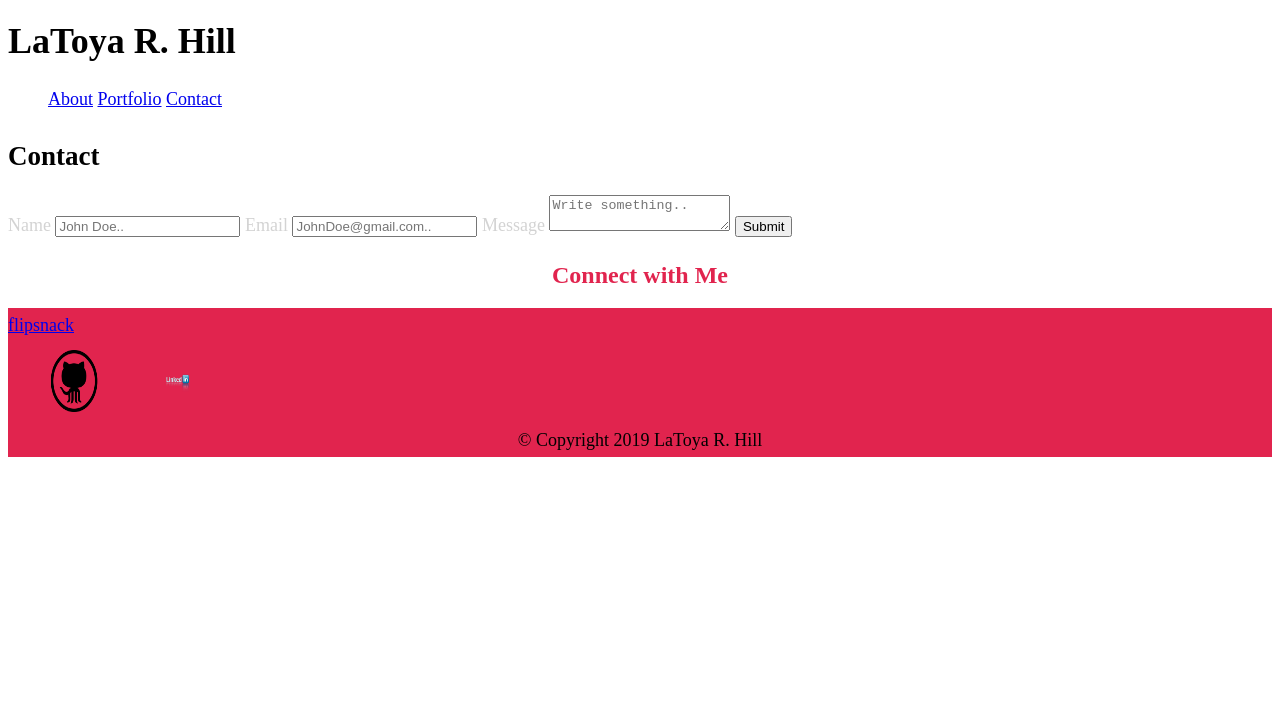
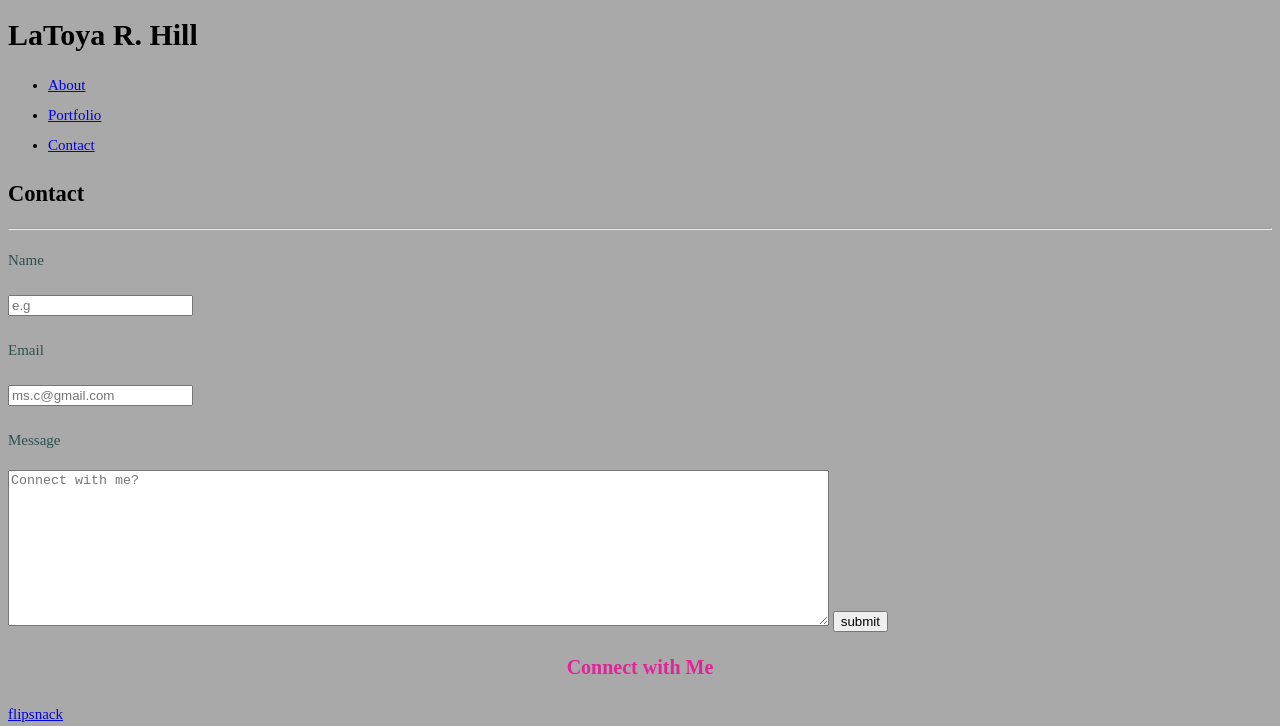
Before and after one commit to lilliejack05/Employer-Ready, a plain HTML site: page contact.html in a window 1280 px wide. Shown: the top 726 px of the page. Drawn offline with nearby package versions, Linux system fonts and the light colour scheme; files that its build step writes are made by us from their sources.

Commit message:
changed files

```diff
--- a/assets/style.css
+++ b/assets/css/style.css
@@ -2,32 +2,32 @@
     align-content: center;
 }
 .panel-body {
-    background: #e1244e;
+    background:;
     align-content: center;
     padding-left: 0px;
 
 }
 
 body {
-    background: url(../assets/images/background.png);
-    font-size: 18px;
-    line-height: 34px;
+    background: darkgrey;
+    font-size: 15px;
+    line-height: 30px;
 
 }
 
 .page-header,
 .panel-title {
-    color: #e1244e;
+    color: #e12498;
 
 }
 
 .panel-title {
     text-align: center;
-    font-size: 24px;
+    font-size: 20px;
 }
 
 p, label {
-    color: lightgray;
+    color: darkslategray;
 }
 
 .footer {
@@ -37,46 +37,46 @@ p, label {
 }
 
 .color {
-    background-color: #e1244e;
+    background-color: #e12498;
 }
-
 
 .author-image {
     width: 200px;
     height: auto;
     margin-top: 10px;
     float: left;
-    margin-right: 15px;
+    margin-right: 10px;
     margin-bottom: 10px;
 }
 
 h3 {
     border-bottom: 0;
-    background: #e1244e;
+    background: darkgray;
     color: #fff;
     text-align: center;
     position: absolute;
-    bottom: 20px;
+    bottom: 10px;
     padding: 10px;
-    width: 51.5%;
-    line-height: 20px;
+    width: 30.0%;
+    line-height: 10px;
     margin-bottom: 0;
-    font-weight: 300;
+    font-weight: 200;
     float: left;
 }
 
-.img-square {
-    width: 62px;
-    height: 62px;
-    margin-top: 8px;
-    margin-left: 35px;
+.img-circle {
+    width: 40px;
+    height: 40px;
+    margin-top: 10px;
+    margin-left: 30px;
 }
 
 .footer-design {
-
+    color: darkgray;
+    margin-right: 0;
 }
 
 
 #closing-paragraph {
-    margin-bottom: 150px;
+    margin-bottom: 0px;
 }
--- a/contact.html
+++ b/contact.html
@@ -1,50 +1,49 @@
+
 <!DOCTYPE html>
-<html lang="en-us">
+<html lang="en">
 
     <head>
-    <meta charset="UTF-8">
-    <title>LaToya R.Hill | Contact</title>
-    <link rel="stylesheet" type="text/css" href="assets/css/style.css">
+    <title>LaToya R.Hill: Contact</title>
+    <link rel= " stylesheet" type= "text/css"href="assets/css/style.css">
     </head>
 
 <body>
-
-    <div class="top-section">
-
+    <div class="content">
+     <div class="content-inside">
+        <header>
+        <div class="header">
           <h1>LaToya R. Hill</h1>
 
           <nav>
             <ul>
-                <a href="index.html">About</a>
-                <a href="portfolio.html">Portfolio</a>
-                <a href="contact.html">Contact</a>
-            </ul>
+              <li class=navlink><a href="index.html"> About </a></li>
+              <li class=navlink><a href="portfolio.html">Portfolio</a></li>
+              <li class=navlink><a href="contact.html"> Contact</a></li>
+          <ul></ul>
          </nav>
+         </div>
+         </header>
 
-    </div>
-
-    <div class="container">
+         <section>
 
             <h2>Contact</h2>
 
+            <hr>
+
+           <div class="container">
                <form>
-            <label for="name">Name</label>
-            <input type="text" name="name" placeholder="John Doe..">
+              <p class="label">Name</p>
+              <input type="text"name= name placeholder = e.g >
 
-            <label for="email">Email</label>
-            <input type="text" name="email" placeholder="JohnDoe@gmail.com..">
+              <p class="label">Email</p>
+              <input type="email"name="email"placeholder="ms.c@gmail.com">
 
-            <label for="message">Message</label>
-            <textarea id="message" name="message" placeholder="Write something.."></textarea>
+              <p class="label">Message</p>
 
-            <input type="submit" value="Submit">
+             <textarea rows="10" cols="100"placeholder="Connect with me?"></textarea>
+               <button type="submit" value="submit">submit</button>
             </form>
-
            </div>
-
-                </div>
-               </div>
-
 
      <div class="col-lg-4 col-md-4 col-sm-12 col-xs-12">
             <div class="panel panel-default">
@@ -52,6 +51,7 @@
                   <h1 class="panel-title">Connect with Me</h1>
                           </div>
                         <div class="panel-body">
+
                         <div>
                         <a href="https://www.flipsnack.com/LaToyaRHill/latoya-hill-resume">flipsnack</a>
                         </div>
@@ -79,10 +79,7 @@
 
  <script src="https://ajax.googleapis.com/ajax/libs/jquery/1.11.3/jquery.min.js"></script>
 
-<script src="https://maxcdn.bootstrapcdn.com/bootstrap/3.3.6/js/bootstrap.min.js" integrity="sha384-0mSbJDEHialfmuBBQP6A4Qrprq5OVfW37PRR3j5ELqxss1yVqOtnepnHVP9aJ7xS" crossorigin="anonymous"></script>
-
-  <script src="assets/js/ie10-viewport-bug-workaround.js"></script>
-
+<script src="https://maxcdn.bootstrapcdn.com/bootstrap/3.3.6/js/bootstrap.min.js" integrity="" crossorigin="anonymous"></script>
 
   </body>
   </html>
```
Also changed, not shown: assets/css/reset.css (renamed from assets/reset.css, +6 -1 lines), index.html (+1 -1 lines), portfolio.html (+2 -10 lines), assets/images/background.png (deleted), 1 other file. Lines whose indentation alone changed are shown as unchanged.
